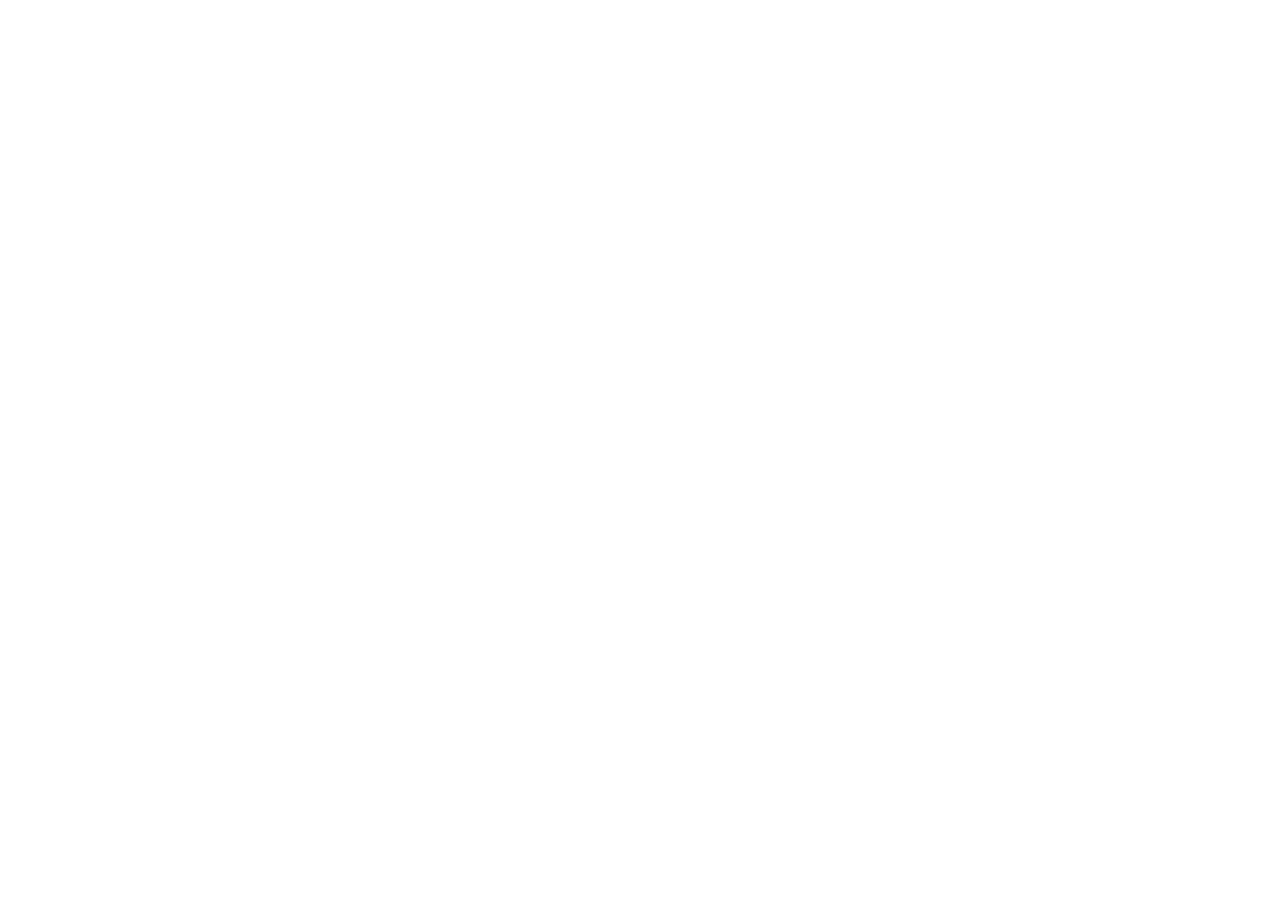
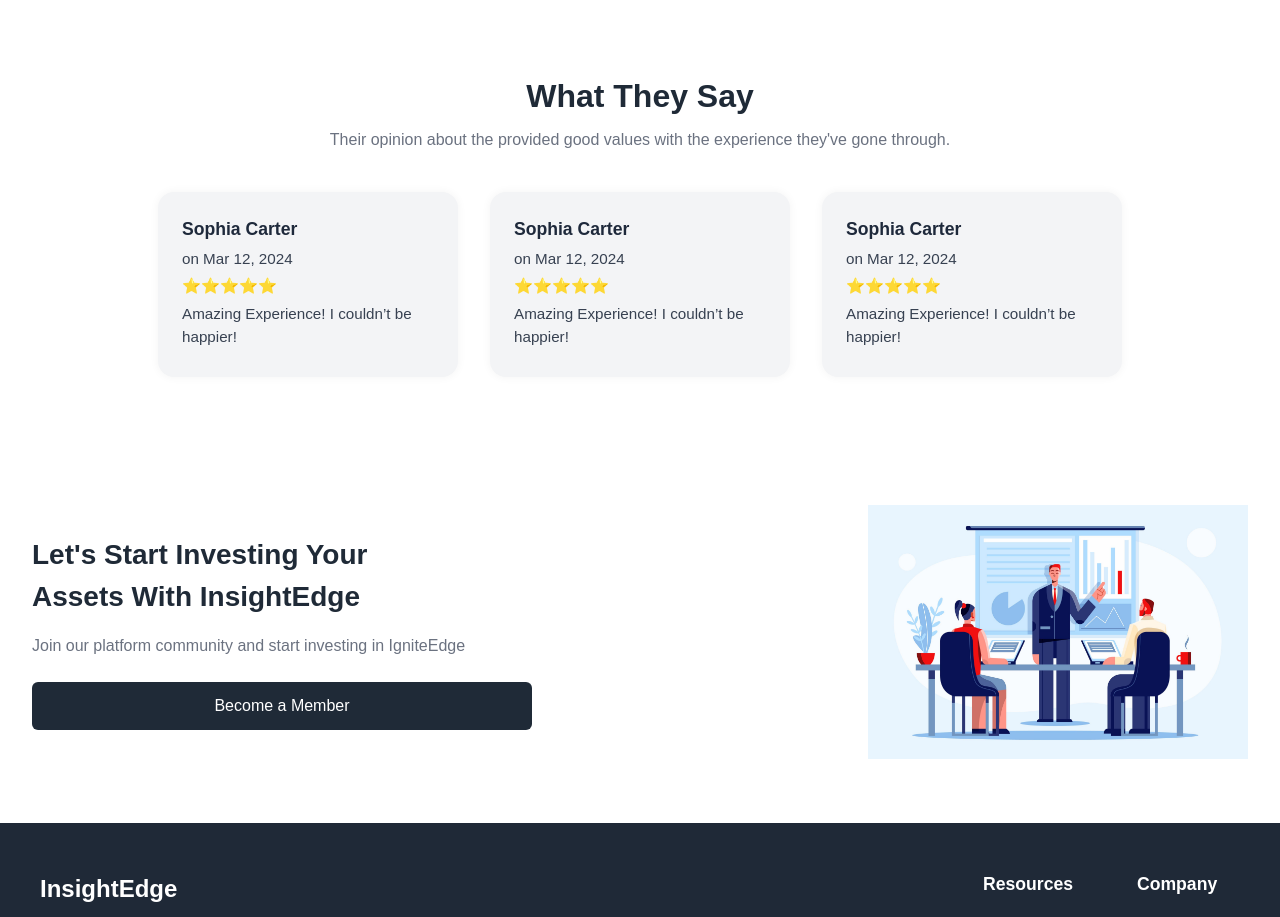
Before and after one commit to Manishym956/IgniteEdge, a React (Vite) app: page / in a window 1280 px wide. Shown: the part 1860-2777 px from the top of the page. Before the commit the page ends 1812 px from the top, so only its background shows below. Built offline with nearby package versions, Linux system fonts and the light colour scheme.

Commit message:
landing page created

```diff
--- a/index.html
+++ b/index.html
@@ -4,7 +4,7 @@
     <meta charset="UTF-8" />
     <link rel="icon" type="image/svg+xml" href="/favicon.ico" />
     <meta name="viewport" content="width=device-width, initial-scale=1.0" />
-    <title>IgniteEdge - Sign In</title>
+    <title>IgniteEdge</title>
   </head>
   <body>
     <div id="root"></div>
--- a/src/App.css
+++ b/src/App.css
@@ -138,6 +138,11 @@
   font-size: 1.5rem;
 }
 
+.pricing {
+  background: linear-gradient(to bottom, transparent 0%, transparent 30%, #5f708e 30%);
+}
+
+
 .pricing-container {
   display: flex;
   justify-content: space-between;
@@ -152,6 +157,17 @@
   flex: 1;
   margin: 0 1rem;
   text-align: center;
+}
+
+.pricing-box:hover {
+  transform: scale(1.03);
+  box-shadow: 0 4px 20px rgba(0, 0, 0, 0.15);
+  transition: transform 0.5s ease;
+}
+
+.pricing-box:hover .buy-now {
+  background-color:  #2563eb;
+  color: white;
 }
 
 .pricing-title {
@@ -191,6 +207,12 @@
   text-align: center;
 }
 
+.benefit:hover {
+  transform: scale(1.03);
+  box-shadow: 0 4px 20px rgba(0, 0, 0, 0.15);
+  transition: transform 0.5s ease;
+}
+
 .feature-title {
   font-weight: bold;
   margin-bottom: 1.5rem;
@@ -216,3 +238,189 @@
       margin: 0.5rem 0;
   }
 }
+
+.testimonials {
+  padding: 4rem 2rem;
+  text-align: center;
+  background-color: #fff;
+}
+
+.testimonials .title h3 {
+  font-size: 2rem;
+  font-weight: 700;
+  margin-bottom: 0.5rem;
+  color: #1f2a37;
+}
+
+.testimonials .title p {
+  font-size: 1rem;
+  color: #6b7280;
+  margin-bottom: 2.5rem;
+}
+
+.testimonial-container {
+  display: flex;
+  justify-content: center;
+  gap: 2rem;
+  flex-wrap: wrap;
+}
+
+.testimonial {
+  background-color: #f3f4f6;
+  padding: 1.5rem;
+  border-radius: 1rem;
+  box-shadow: 0 0 10px rgba(0, 0, 0, 0.05);
+  max-width: 300px;
+  flex: 1 1 250px;
+  text-align: left;
+}
+
+.testimonial h4 {
+  font-size: 1.1rem;
+  font-weight: 600;
+  margin-bottom: 0.2rem;
+}
+
+.testimonial p {
+  font-size: 0.95rem;
+  color: #374151;
+  margin: 0.3rem 0;
+}
+
+.call-to-action {
+  display: flex;
+  justify-content: space-between;
+  align-items: center;
+  padding: 4rem 2rem;
+  background-color: #fff;
+  flex-wrap: wrap;
+}
+
+.call-to-action .text-content {
+  display: flex;
+  flex-direction: column;
+  max-width: 500px;
+  flex: 1 1 300px;
+}
+
+.call-to-action h2 {
+  font-size: 1.75rem;
+  color: #1f2a37;
+  font-weight: 700;
+  margin-bottom: 1rem;
+}
+
+.call-to-action p {
+  color: #6b7280;
+  font-size: 1rem;
+  margin-bottom: 1.5rem;
+  max-width: 480px;
+}
+
+.call-to-action button {
+  background-color: #1f2a37;
+  color: #fff;
+  padding: 0.75rem 1.5rem;
+  font-size: 1rem;
+  border: none;
+  border-radius: 6px;
+  cursor: pointer;
+  transition: background-color 0.3s ease;
+}
+
+.call-to-action button:hover {
+  background-color: #374151;
+}
+
+.call-to-action img {
+  max-width: 380px;
+  width: 100%;
+  height: auto;
+  margin-left: 2rem;
+  flex: 1 1 300px;
+}
+
+
+.site-footer {
+  background-color: #1f2937;
+  color: #fff;
+  width: 100%;
+  padding: 3rem 2rem 1rem;
+}
+
+.footer-container {
+  display: flex;
+  justify-content: space-between;
+  flex-wrap: wrap;
+  max-width: 1200px;
+  margin: 0 auto;
+}
+
+.footer-brand {
+  flex: 1 1 300px;
+  margin-bottom: 2rem;
+}
+
+.footer-brand h3 {
+  font-size: 1.5rem;
+  margin-bottom: 1rem;
+}
+
+.footer-brand p {
+  font-size: 0.95rem;
+  color: #d1d5db;
+  max-width: 350px;
+}
+
+.footer-socials a {
+  margin-right: 0.8rem;
+  font-size: 1.2rem;
+  color: #9ca3af;
+  transition: color 0.3s;
+}
+
+.footer-socials a:hover {
+  color: #fff;
+}
+
+.footer-links {
+  display: flex;
+  gap: 4rem;
+  flex: 1 1 400px;
+  justify-content: flex-end;
+  flex-wrap: wrap;
+}
+
+.footer-links h4 {
+  font-size: 1.1rem;
+  margin-bottom: 1rem;
+}
+
+.footer-links ul {
+  list-style: none;
+  padding: 0;
+}
+
+.footer-links li {
+  margin-bottom: 0.5rem;
+}
+
+.footer-links a {
+  color: #d1d5db;
+  text-decoration: none;
+  font-size: 0.95rem;
+  transition: color 0.3s;
+}
+
+.footer-links a:hover {
+  color: #fff;
+}
+
+.footer-bottom {
+  text-align: center;
+  margin-top: 2rem;
+  font-size: 0.85rem;
+  color: #9ca3af;
+  border-top: 1px solid #374151;
+  padding-top: 1rem;
+}
--- a/src/App.jsx
+++ b/src/App.jsx
@@ -9,8 +9,9 @@
   Tooltip,
   Legend,
 } from 'chart.js';
-import { useNavigate, Link } from 'react-router-dom';
+import { useNavigate, Link, href } from 'react-router-dom';
 import './App.css';
+import img2 from './Images/img2.jpg';
 import SignupPage from './Authentication/Signup';
 ChartJS.register(
   CategoryScale,
@@ -21,17 +22,24 @@
   Legend
 );
 
+const scrollToClass = (className) => {
+  const element = document.querySelector(`.${className}`);
+  if (element) {
+    element.scrollIntoView({ behavior: 'smooth' });
+  }
+};
+
 const App = () => {
   const navigate = useNavigate();
   return (
     <div>
       <header className="header">
-        <h1>InsightEdge</h1>
+        <h1>IgniteEdge</h1>
         <nav>
           <ul>
-            <li>About Us</li>
-            <li>Pricing</li>
-            <li>Features</li>
+          <li><a href="#" onClick={() => scrollToClass('graph')}  style={{ color: 'black' }}>About Us</a></li>
+            <li><a href="#" onClick={() => scrollToClass('pricing')}  style={{ color: 'black' }}>Pricing</a></li>
+            <li ><a href="#" onClick={() => scrollToClass('features-container')}  style={{ color: 'black' }}>Features</a></li>
             <div className="signup">
             <button onClick={() => navigate('/Authentication/Signup')}>Sign Up</button>
             </div>
@@ -59,7 +67,6 @@
           ucryec9t7rycygcroiyyuigmrhcowhcgmi
           ncirurgchbhclweurghulchrmuomvhrteuynruturlecgimytchlwcmiylimyulhmiyuh
           orvymlwemorytvhlnryu ulnviuyt
-          orgy orry lund chutiya
           ceinowhgoqyrehgcolm.\ueipmotla
         </p>
         </div>
@@ -111,7 +118,7 @@
         <div className='title'><h3>What You Get with IgniteEdge</h3></div>
         <div className='features-container'>
           <div className='description'>
-        <p>
+        <p style={{color: 'white'}}>
           From deep dive research reports to powerful quantitative analysis tools,<br></br>
           Business Quant provides everything you need to make well-informed investment decisions.
         </p>
@@ -144,6 +151,81 @@
           </div>
         </div>
       </section>
+      <section className="testimonials">
+        <div className="title">
+          <h3>What They Say</h3>
+          <p>Their opinion about the provided good values with the experience they've gone through.</p>
+        </div>
+        <div className="testimonial-container">
+          <div className="testimonial">
+            <h4>Sophia Carter</h4>
+            <p>on Mar 12, 2024</p>
+            <p>⭐⭐⭐⭐⭐</p>
+            <p>Amazing Experience! I couldn’t be happier!</p>
+          </div>
+          <div className="testimonial">
+            <h4>Sophia Carter</h4>
+            <p>on Mar 12, 2024</p>
+            <p>⭐⭐⭐⭐⭐</p>
+            <p>Amazing Experience! I couldn’t be happier!</p>
+          </div>
+          <div className="testimonial">
+            <h4>Sophia Carter</h4>
+            <p>on Mar 12, 2024</p>
+            <p>⭐⭐⭐⭐⭐</p>
+            <p>Amazing Experience! I couldn’t be happier!</p>
+          </div>
+        </div>
+      </section>
+
+      <section className="call-to-action">
+      <div className="text-content">
+        <h2>Let's Start Investing Your<br></br>
+           Assets With InsightEdge</h2>
+        <p>Join our platform community and start investing in IgniteEdge</p>
+        <button onClick={() => navigate('/Authentication/Signup')}>Become a Member</button>
+      </div>
+      <div className='image'>
+        <img src={img2} alt="Illustration" />
+        </div>
+      </section>
+      <footer className="site-footer">
+  <div className="footer-container">
+    <div className="footer-brand">
+      <h3>InsightEdge</h3>
+      <p>
+        At InsightEdge, we provide reliable insights across a company’s fundamentals and investor resources.
+      </p>
+      <div className="footer-socials">
+        <a href="#"><i className="fab fa-linkedin-in"></i></a>
+        <a href="#"><i className="fab fa-instagram"></i></a>
+        <a href="#"><i className="fab fa-facebook-f"></i></a>
+      </div>
+    </div>
+
+    <div className="footer-links">
+      <div>
+        <h4>Resources</h4>
+        <ul>
+          <li><a href="#">About Us</a></li>
+          <li><a href="#">SiteMap</a></li>
+          <li><a href="#">Contact Us</a></li>
+        </ul>
+      </div>
+      <div>
+        <h4>Company</h4>
+        <ul>
+          <li><a href="#">Terms of Use</a></li>
+          <li><a href="#">Privacy Policy</a></li>
+          <li><a href="#">Plans & Pricing</a></li>
+        </ul>
+      </div>
+    </div>
+  </div>
+  <div className="footer-bottom">
+    <p>Copyright © 2025 InsightEdge. All rights reserved.</p>
+  </div>
+</footer>
     </div>
   );
 };
--- a/src/Authentication/Login.jsx
+++ b/src/Authentication/Login.jsx
@@ -2,19 +2,21 @@
 import './Login.css';
 import googleIcon from './assets/google-icon.svg';
 import officeIcon from './assets/office.png';
+import { useNavigate } from 'react-router-dom';
 
 const LoginPage = () => {
+  const navigate = useNavigate();
   return (
     <div className="login-container">
       <div className="login-left">
 
-        <div className="logo">IgniteEdge</div>
+      <div className="logo" onClick={() => navigate('/')} style={{ cursor: 'pointer' }}>IgniteEdge</div>
         <img src={officeIcon} alt="Office icon" />
       </div>
 
       <div className="login-right">
         <div className="form-container">
-          <h1>Create Account</h1>
+          <h1>Login</h1>
 
           <div className="social-buttons">
             <button className="google-btn">
@@ -40,6 +42,9 @@
 
             <button type="submit" className="login-btn">LOGIN</button>
           </form>
+          <div className="signup-link" style={{ cursor: 'pointer', marginTop: '10px' }}>
+            <p onClick={() => navigate('/Authentication/Signup')}>Don't have an account? Sign Up</p>
+          </div>
         </div>
       </div>
     </div>
--- a/src/Authentication/Signup.jsx
+++ b/src/Authentication/Signup.jsx
@@ -2,12 +2,14 @@
 import './Signup.css';
 import googleIcon from './assets/google-icon.svg';
 import officeIcon from './assets/office.png';
+import { useNavigate, Link } from 'react-router-dom';
 
 const SignupPage = () => {
+  const navigate = useNavigate();
   return (
     <div className="login-container">
       <div className="login-left">
-        <div className="logo">IgniteEdge</div>
+        <div className="logo" onClick={() => navigate('/')} style={{ cursor: 'pointer' }}>IgniteEdge</div>
         <img src={officeIcon} alt="Office icon" />
       </div>
       <div className="login-right">
@@ -34,6 +36,9 @@
             </div>
             <button type="submit" className="login-btn">Create Account</button>
           </form>
+          <div className="login-link"  style={{ cursor: 'pointer', marginTop: '10px' }}>
+            <p onClick={() => navigate('/Authentication/Login')}>Already have an account? Login</p>
+          </div>
         </div>
       </div>
     </div>
--- a/src/main.jsx
+++ b/src/main.jsx
@@ -3,6 +3,7 @@
 import App from './App';
 import './index.css';
 import SignupPage from './Authentication/Signup';
+import LoginPage from './Authentication/Login';
 import { BrowserRouter, Route, Routes } from 'react-router-dom';
 
 // This is the main entry point for a Vite-based React application
@@ -12,6 +13,7 @@
     <Routes>
     <Route path="/" element={<App />} />
     <Route path="/Authentication/Signup" element={<SignupPage />} />
+    <Route path="/Authentication/Login" element={<LoginPage />} />
     </Routes>
     </BrowserRouter>
   </React.StrictMode>
```
Also changed, not shown: src/Images/img2.jpg (added).
